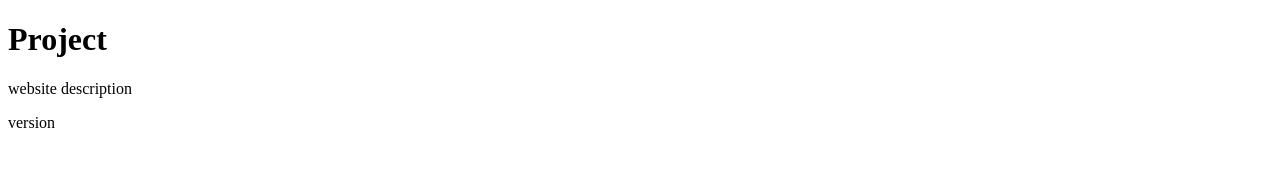
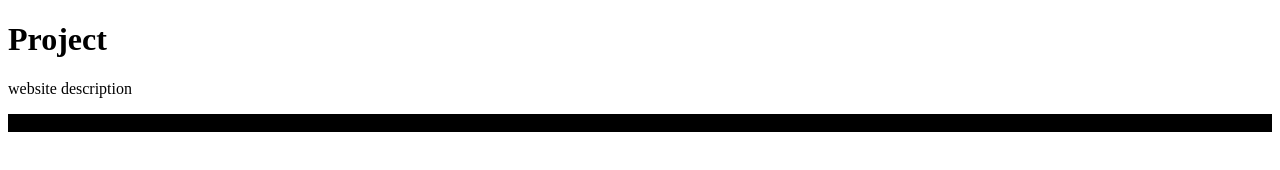
Before and after one commit to miraakk/repository, a plain HTML site: page index.html in a window 1280 px wide. In both pictures the pointer is over the element "version". Drawn offline with Linux system fonts and the light colour scheme.

Commit message:
Update style.css
hover

```diff
--- a/style.css
+++ b/style.css
@@ -2,3 +2,6 @@ html {
   height: 100%;
   width: 100%;
 }
+div:hover{
+  background-color:black;
+}
```
